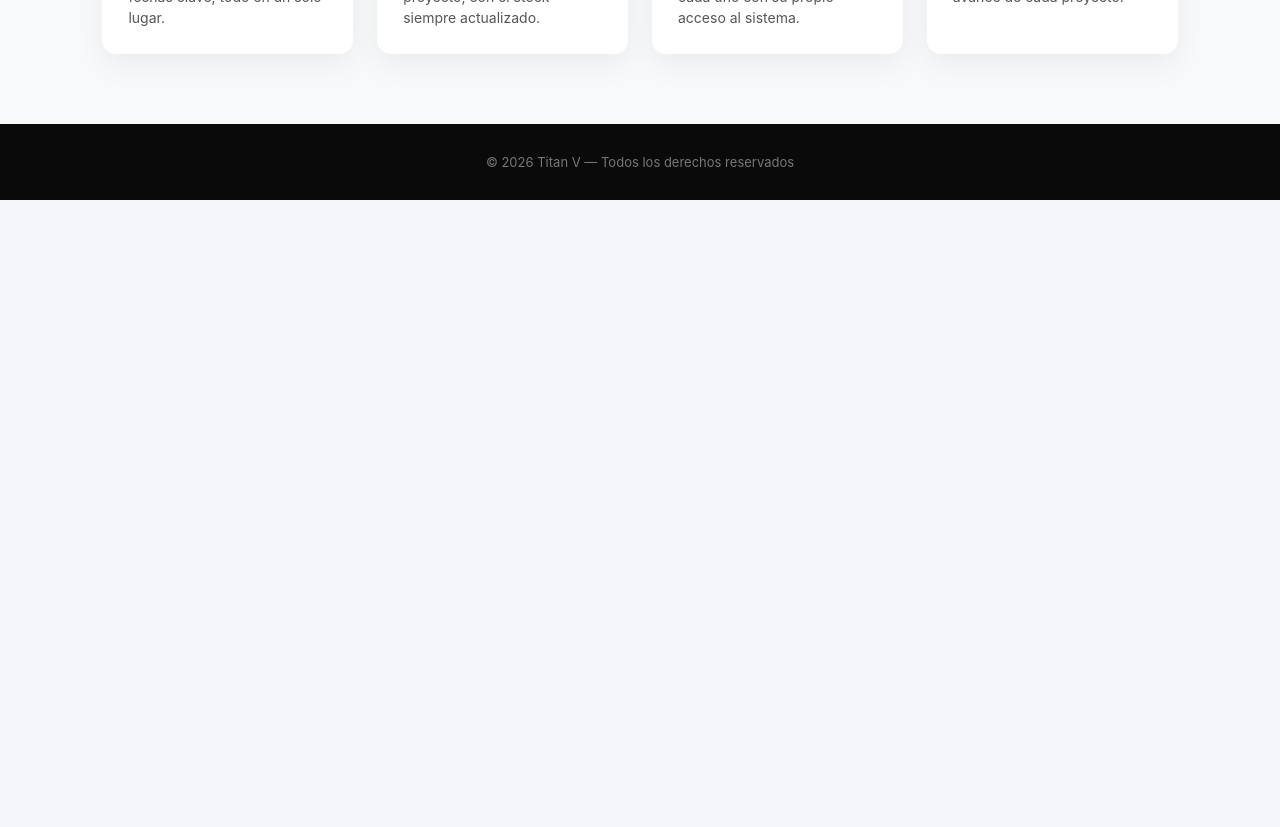
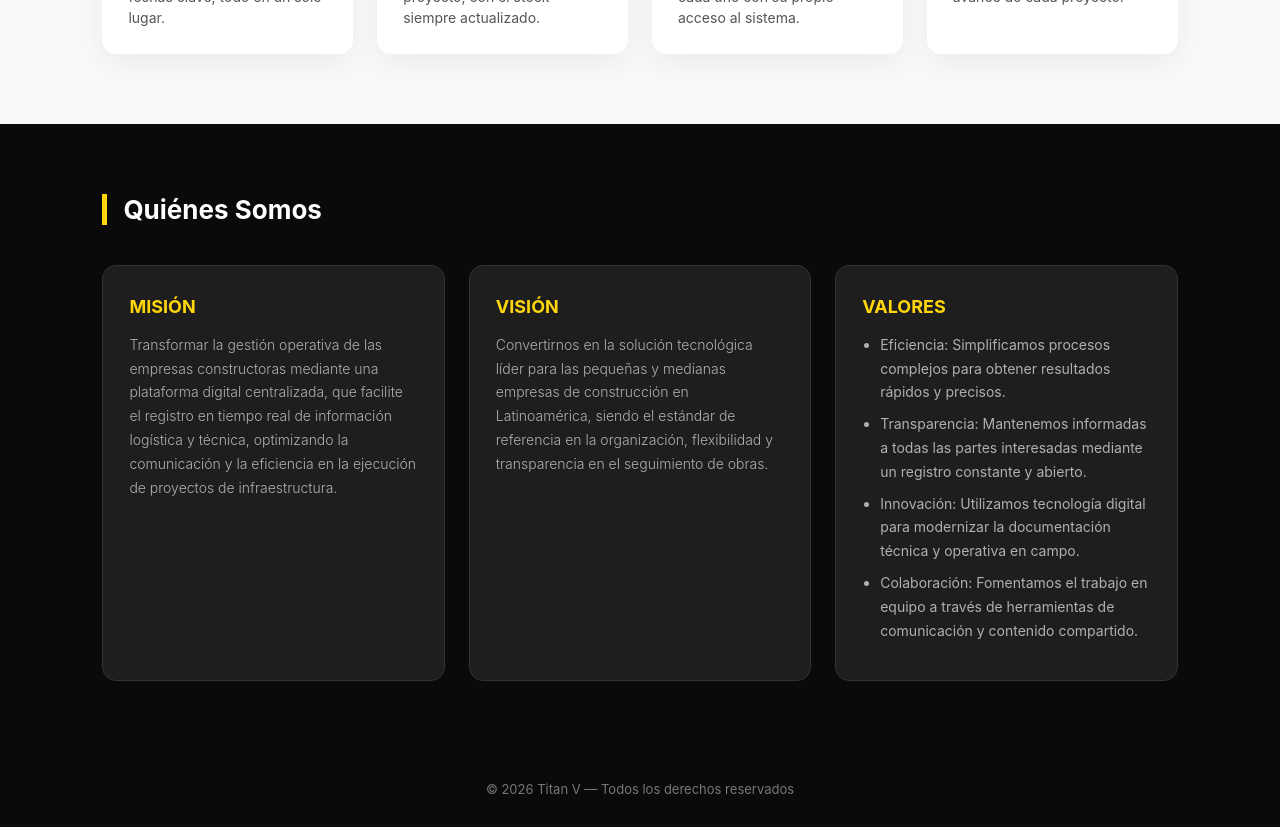
Before and after one commit to J1mmy77-dev/Titan-V-React, a React (Vite) app: page / in a window 1280 px wide. Shown: the part 920-1747 px from the top of the page. Before the commit the page ends 1120 px from the top, so only its background shows below. Built offline with nearby package versions, Linux system fonts and the light colour scheme.

Commit message:
Agrega seccion Quienes Somos a la landing page

```diff
--- /dev/null
+++ b/src/components/QuienesSomos.tsx
@@ -0,0 +1,91 @@
+const contenido = [
+  {
+    titulo: 'Misión',
+    texto:
+      'Transformar la gestión operativa de las empresas constructoras mediante una plataforma digital centralizada, que facilite el registro en tiempo real de información logística y técnica, optimizando la comunicación y la eficiencia en la ejecución de proyectos de infraestructura.',
+  },
+  {
+    titulo: 'Visión',
+    texto:
+      'Convertirnos en la solución tecnológica líder para las pequeñas y medianas empresas de construcción en Latinoamérica, siendo el estándar de referencia en la organización, flexibilidad y transparencia en el seguimiento de obras.',
+  },
+  {
+    titulo: 'Valores',
+    texto: null,
+    lista: [
+      'Eficiencia: Simplificamos procesos complejos para obtener resultados rápidos y precisos.',
+      'Transparencia: Mantenemos informadas a todas las partes interesadas mediante un registro constante y abierto.',
+      'Innovación: Utilizamos tecnología digital para modernizar la documentación técnica y operativa en campo.',
+      'Colaboración: Fomentamos el trabajo en equipo a través de herramientas de comunicación y contenido compartido.',
+    ],
+  },
+];
+
+const QuienesSomos = () => {
+  return (
+    <section
+      id="quienes-somos"
+      style={{ backgroundColor: '#0a0a0a', color: '#fff', padding: '70px 8%' }}
+    >
+      <h2
+        style={{
+          fontSize: '26px',
+          borderLeft: '5px solid #ffd60a',
+          paddingLeft: '16px',
+          marginBottom: '40px',
+        }}
+      >
+        Quiénes Somos
+      </h2>
+
+      <div
+        style={{
+          display: 'grid',
+          gridTemplateColumns: 'repeat(auto-fit, minmax(280px, 1fr))',
+          gap: '24px',
+        }}
+      >
+        {contenido.map((item) => (
+          <div
+            key={item.titulo}
+            style={{
+              backgroundColor: '#1e1e1e',
+              border: '1px solid #333',
+              borderRadius: '14px',
+              padding: '30px 26px',
+            }}
+          >
+            <h3
+              style={{
+                color: '#ffd60a',
+                fontSize: '18px',
+                textTransform: 'uppercase',
+                marginBottom: '16px',
+              }}
+            >
+              {item.titulo}
+            </h3>
+
+            {item.texto && (
+              <p style={{ color: '#b0b0b0', lineHeight: 1.7, fontSize: '14px', fontWeight: 300 }}>
+                {item.texto}
+              </p>
+            )}
+
+            {item.lista && (
+              <ul style={{ margin: 0, paddingLeft: '18px', color: '#b0b0b0', fontSize: '14px', lineHeight: 1.7 }}>
+                {item.lista.map((valor) => (
+                  <li key={valor} style={{ marginBottom: '8px' }}>
+                    {valor}
+                  </li>
+                ))}
+              </ul>
+            )}
+          </div>
+        ))}
+      </div>
+    </section>
+  );
+};
+
+export default QuienesSomos;
--- a/src/pages/LandingPage.tsx
+++ b/src/pages/LandingPage.tsx
@@ -1,4 +1,5 @@
 import { useNavigate } from 'react-router-dom';
+import QuienesSomos from '../components/QuienesSomos';
 
 const caracteristicas = [
   {
@@ -28,7 +29,6 @@ const LandingPage = () => {
 
   return (
     <div style={{ backgroundColor: '#0a0a0a', minHeight: '100vh', color: '#fff' }}>
-      {/* Header */}
       <header
         style={{
           display: 'flex',
@@ -57,7 +57,6 @@ const LandingPage = () => {
         </button>
       </header>
 
-      {/* Hero */}
       <section
         style={{
           padding: '90px 8% 70px',
@@ -102,7 +101,6 @@ const LandingPage = () => {
         </button>
       </section>
 
-      {/* Features */}
       <section style={{ backgroundColor: '#f8f9fa', color: '#111', padding: '70px 8%' }}>
         <h2
           style={{
@@ -153,7 +151,8 @@ const LandingPage = () => {
         </div>
       </section>
 
-      {/* Footer */}
+      <QuienesSomos />
+
       <footer style={{ padding: '30px 8%', textAlign: 'center', color: '#777', fontSize: '13px' }}>
         © 2026 Titan V — Todos los derechos reservados
       </footer>
```
Also changed, not shown: src/components/Login.tsx (+3 -17 lines), src/pages/LoginPage.tsx (line endings or trailing spaces).
